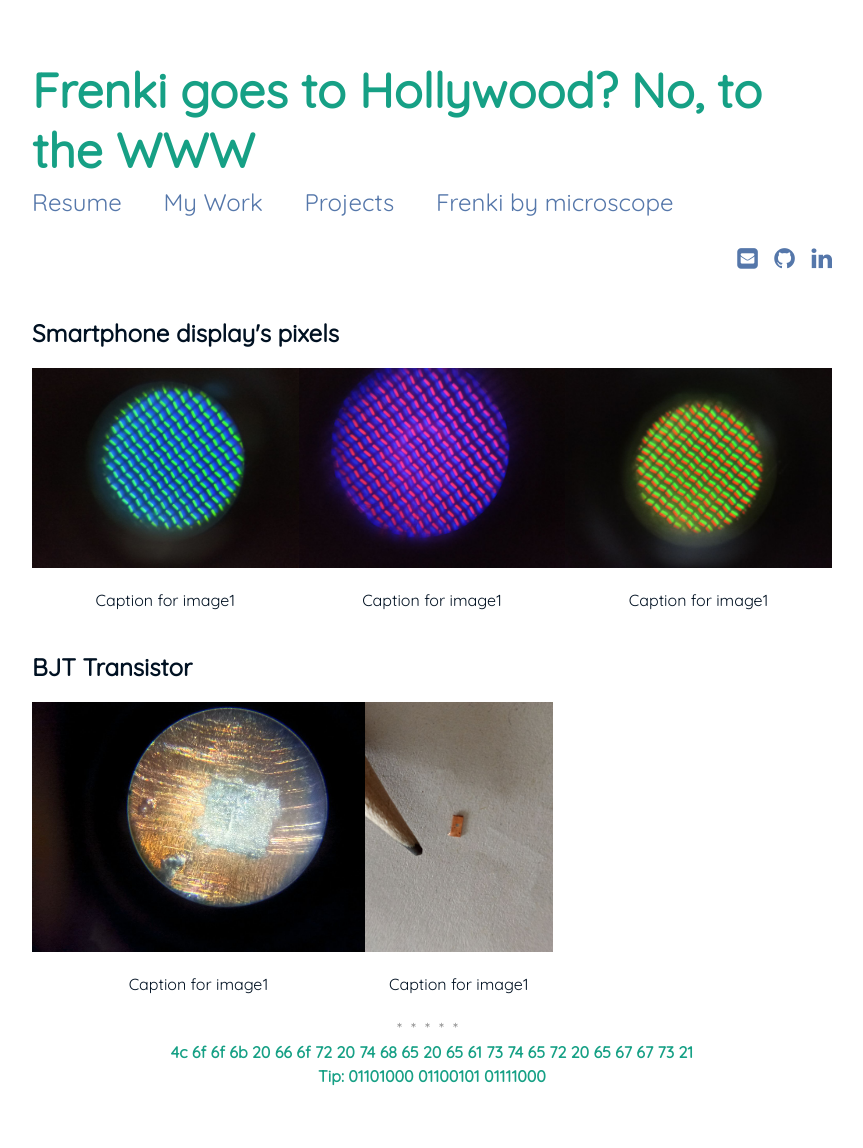
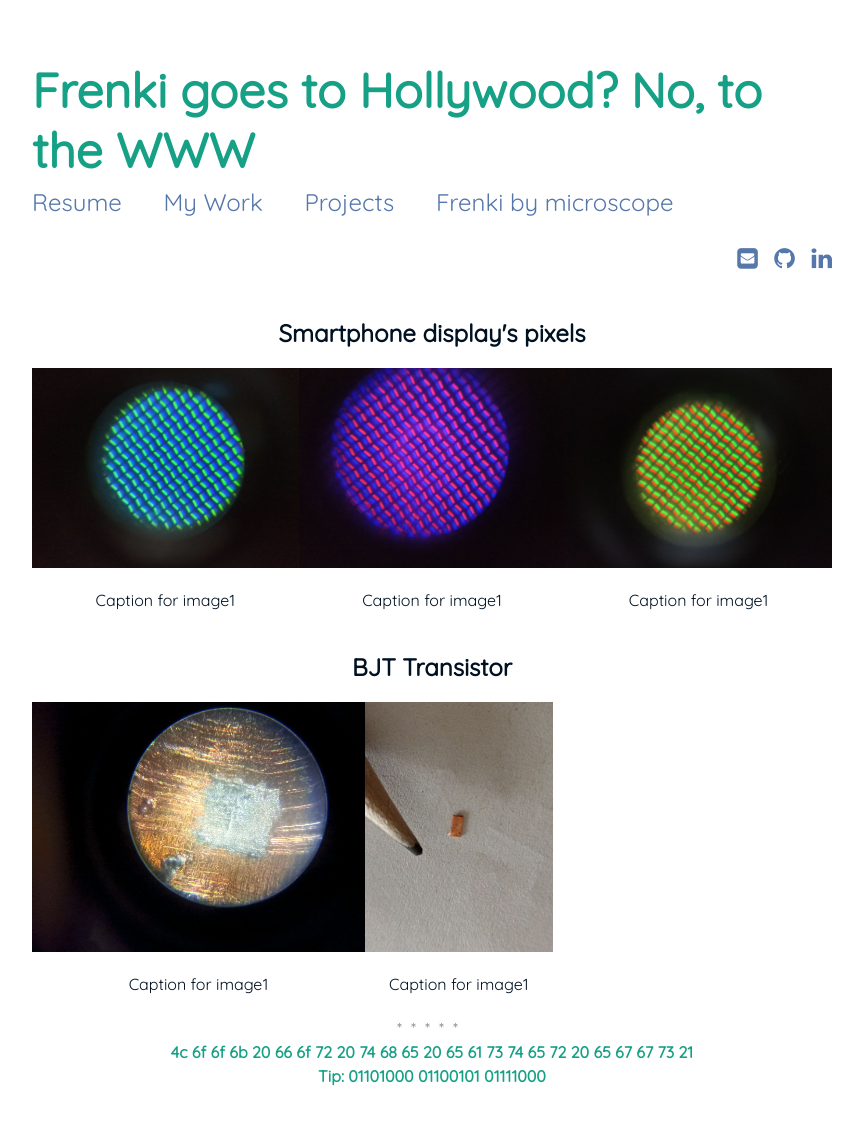
Before and after one commit to FreShq99/frenkishqepa.com, a Jekyll site: the page built from gallery.html, in a window 1280 px wide. Shown: the whole page, without its empty margins (208-1071 px from the left). Built offline with Jekyll 4.4.1, drawn with Linux system fonts in a browser that asks for light colours.

Commit message:
Update gallery.html

```diff
--- a/gallery.html
+++ b/gallery.html
@@ -3,7 +3,7 @@ layout: default
 title: Microscope Gallery
 ---
 
-<h2 class="page-title__text">Smartphone display's pixels</h2>
+<h2 class="page-title__text" style="text-align: center;">Smartphone display's pixels</h2>
  <div class="row">
    <div class="column">
      <img src="MicroscopeGallery/blu.jpeg" style="width:100%">
@@ -19,7 +19,7 @@ title: Microscope Gallery
    </div>
  </div>
 
- <h2 class="page-title__text">BJT Transistor</h2>
+<h2 class="page-title__text" style="text-align: center;">BJT Transistor</h2>
  <div class="row">
    <div class="column">
      <img src="MicroscopeGallery/BigBJT.jpeg" style="width:100%">
```
